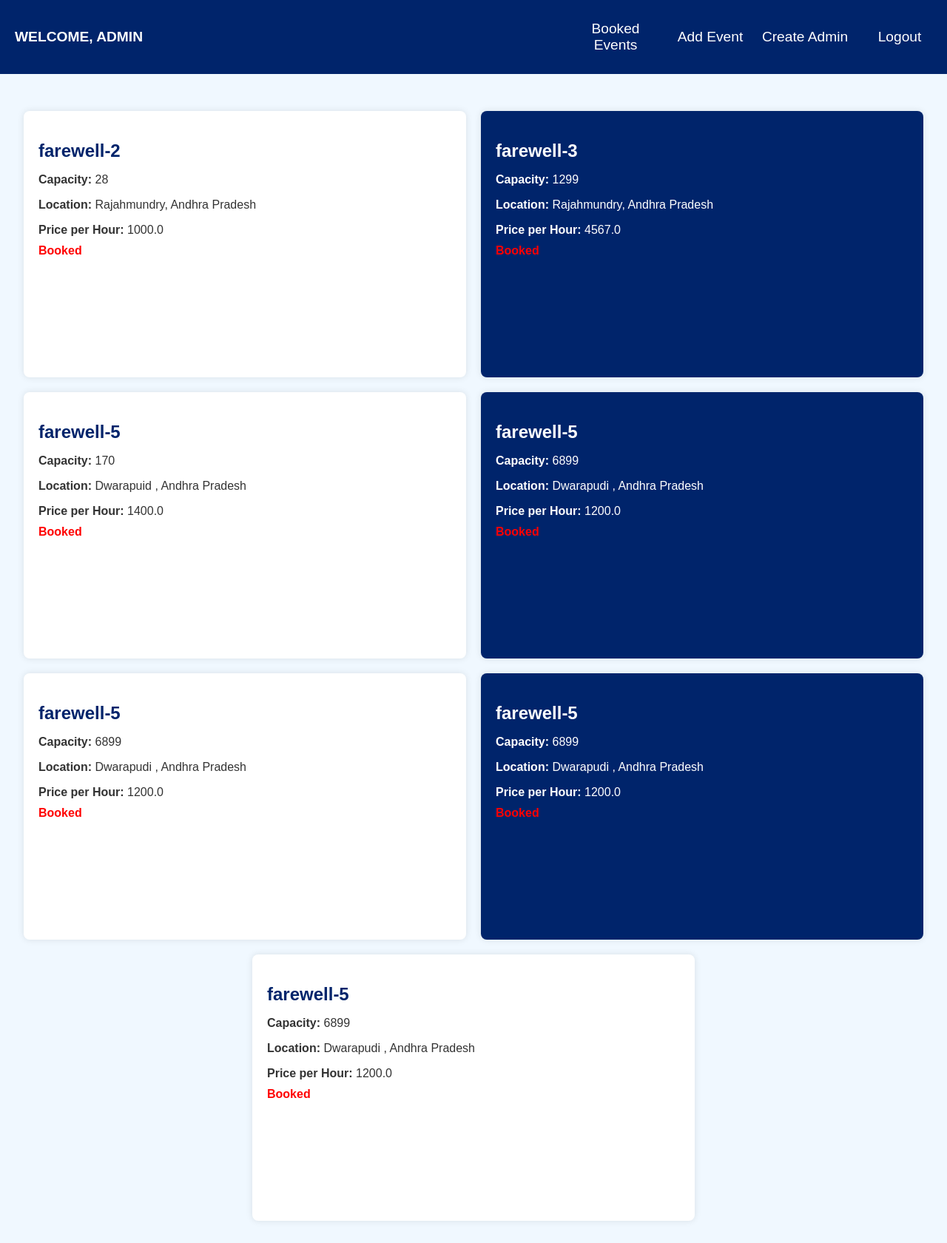
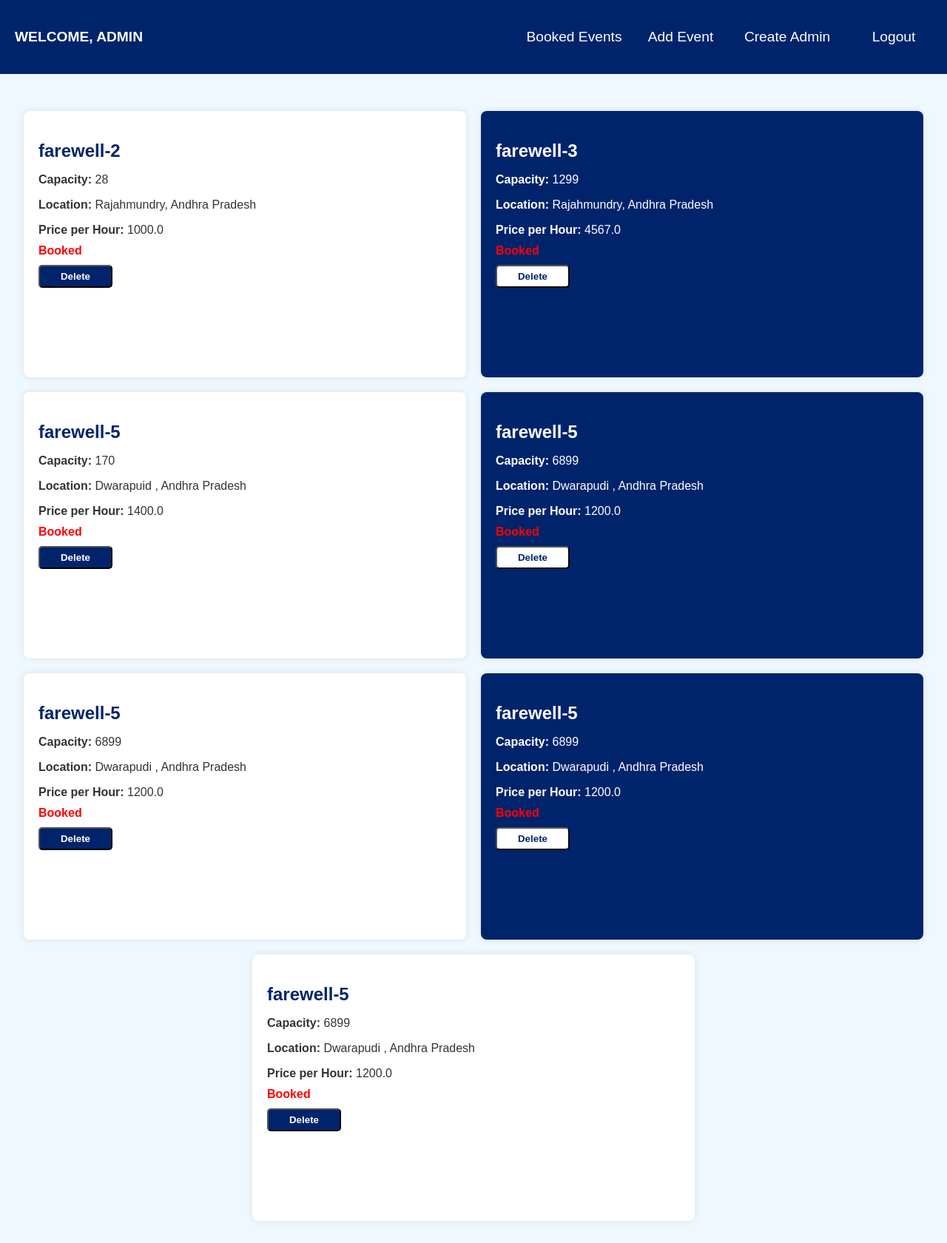
Before and after one commit to santoshvarmaaddala/Event-Management-System, a Flask app: page /home in a window 1280 px wide. Shown: the whole page at 74% size. Run offline with Flask 3, Linux system fonts and the light colour scheme; a user stored in the database is signed in; data comes from the database, SQL or seed files in the repository; both versions use the stored data as it was after the commit.

Commit message:
delete functionality  added

```diff
--- a/app.py
+++ b/app.py
@@ -61,6 +61,7 @@
 
 @app.route('/register', methods=['GET'])
 def register():
+    ('Registered Successfully')
     return render_template("register.html", role="USER")
 
 
@@ -105,6 +106,10 @@
     username = session.get("user")  # Use .get() to handle missing session keys gracefully.
     if not username:
         return redirect(url_for('login'))  # Redirect to login if the user is not logged in.
+
+    if session["role"] == "ADMIN":
+        events = Event.query.all()
+        return render_template("admin.html")
 
     event_name = request.form.get('event_name')  # Use .get() to avoid KeyError if event_name is missing.
     if not event_name:
--- a/templates/admin.html
+++ b/templates/admin.html
@@ -36,7 +36,7 @@
         }
 
         .header .links{
-            width: 40%;
+            width: 45%;
             display: flex;
             justify-content: space-between;
         }
@@ -141,6 +141,23 @@
             border-color: white;
         }
 
+        .card-blue button{
+            background-color: white;
+            color: white;
+        }
+
+        .card-white button a{
+            color: white;
+        }
+
+        .card-white button{
+            background-color: #00246B;
+        }
+
+        .card-blue button a{
+            color: #00246B;
+        }
+
         .card-blue p{
             color: white;
         }
@@ -160,6 +177,19 @@
                 left: 0;
             }
         }
+
+        .container .event-item button{
+            width: 100px;
+            padding: 6px;
+            border-radius: 5px;
+        }
+
+        .container .event-item button a{
+            text-decoration: none;
+        }
+
+
+
     </style>
 </head>
 <body>
@@ -185,11 +215,14 @@
                 <p class="status {% if event.status %}green{% else %}red{% endif %}">
                     {% if event.status %}
                         <input type="hidden" name="event_name" value="{{ event.event_name }}">
-                        <input type="submit" value="Book Now">
+                        <input type="submit" value="Book Now" style="font-weight: 600;">
                     {% else %}
                         Booked
                     {% endif %}
                 </p>
+                {% if event.id %}
+                <button><a href="/delete/{{ event.id }}"><strong>Delete</strong></a></button>
+                {% endif %}
             </form>
         {% endfor %}
 
```
Also changed, not shown: instance/app.db.
